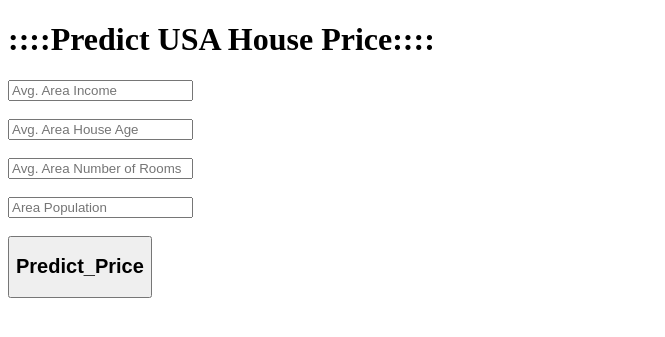
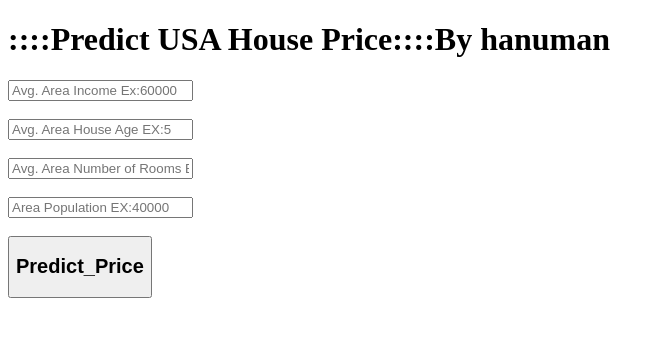
Before and after one commit to vhanumankumar/USA_House_Price_Prediction, a Flask app: page / in a window 1280 px wide. Shown: the top 337 px of the page, without its empty margins (0-665 px from the left). Run offline with Flask 2, Linux system fonts and the light colour scheme; parts of the project's set-up code (start-up, migrations or seed data) failed here and were passed over.

Commit message:
Update index.html

```diff
--- a/templates/index.html
+++ b/templates/index.html
@@ -13,20 +13,20 @@
 
 <body>
  <div class="login">
-	<h1>::::Predict USA House Price::::</h1>
+	<h1>::::Predict USA House Price::::By hanuman</h1>
 
      <!-- Main Input For Receiving Query to our ML -->
     <form action="{{ url_for('predict')}}"method="post">
-    	<input type="text" name="Avg. Area Income" placeholder="Avg. Area Income" required="required" />
+    	<input type="text" name="Avg. Area Income" placeholder="Avg. Area Income Ex:60000" required="required" />
 		<br>
 		<br>
-        <input type="text" name="Avg. Area House Age" placeholder="Avg. Area House Age" required="required" />
+        <input type="text" name="Avg. Area House Age" placeholder="Avg. Area House Age EX:5" required="required" />
 		<br>
 		<br>
-		<input type="text" name="Avg. Area Number of Rooms" placeholder="Avg. Area Number of Rooms" required="required" />
+		<input type="text" name="Avg. Area Number of Rooms" placeholder="Avg. Area Number of Rooms EX:4" required="required" />
 		<br>
 		<br>
-		<input type="text" name="Area Population" placeholder="Area Population" required="required" />
+		<input type="text" name="Area Population" placeholder="Area Population EX:40000" required="required" />
 		<br>
 		<br>
         <button type="submit" class="btn btn-primary btn-block btn-large"><h2>Predict_Price</h2></button>
```
